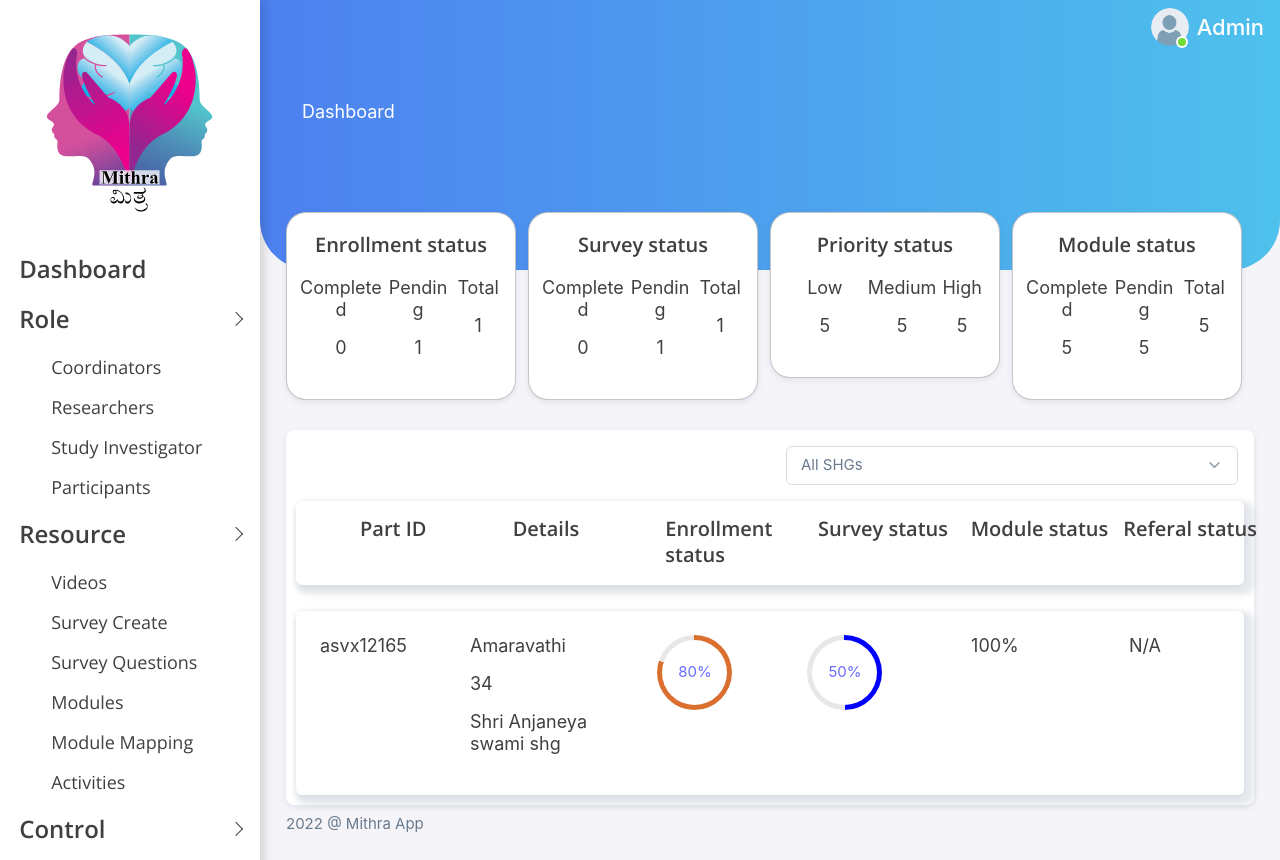
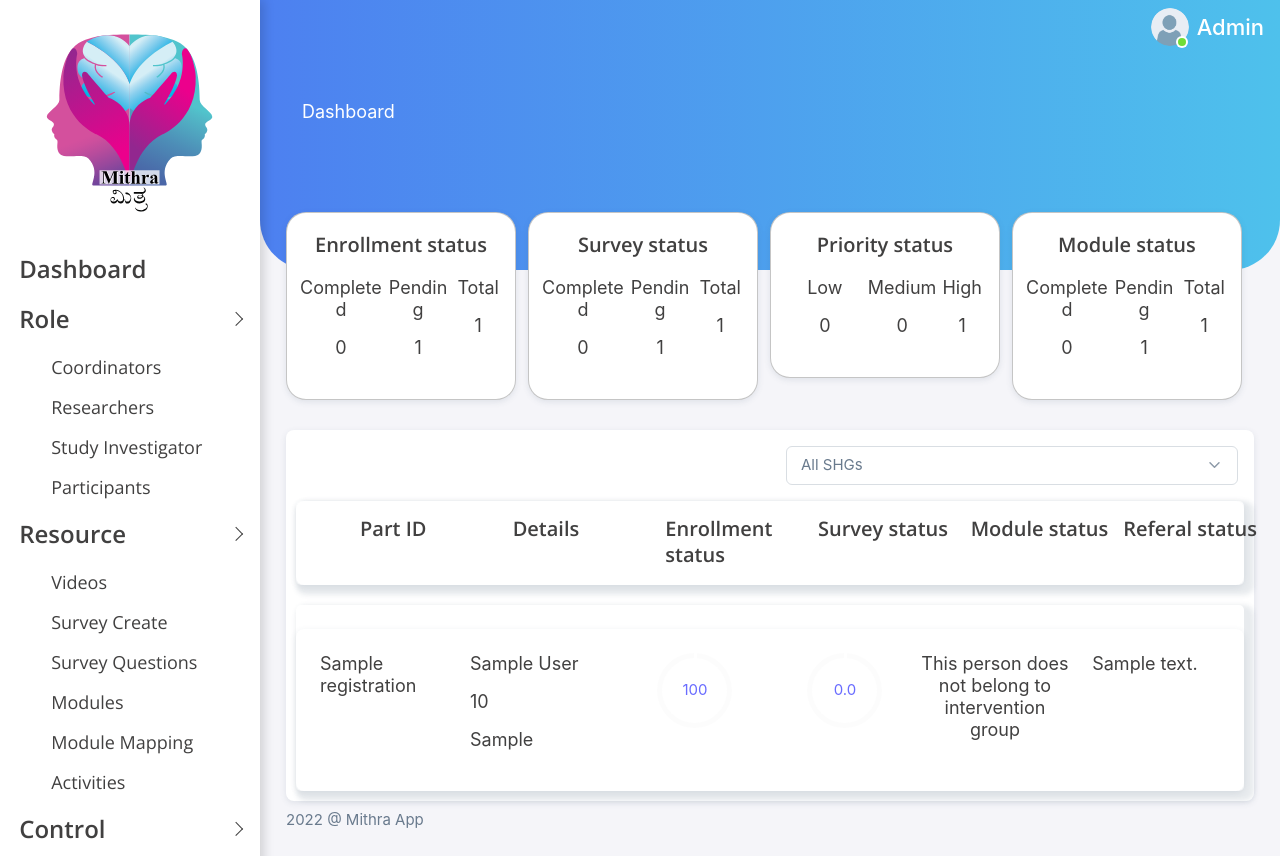
Before and after one commit to ProbePlusDevTeam/Mithra-Flask, a Flask app: page /dashboard in a window 1280 px wide. Run offline with Flask 2, Linux system fonts and the light colour scheme; the visitor is signed in with stand-in values (Sample User, id 1); a database or web service that is not in the repository returns one stand-in record (values such as "Sample title"); data that the repository does not hold is empty; some libraries are stand-ins or nearby versions; some web fonts are replaced.

Commit message:
pranav dashboard participant

```diff
--- a/main.py
+++ b/main.py
@@ -3398,6 +3398,8 @@ def User_list():
             else:
                 print("No priority for this user ==  " + i["user_pri_id"])
 
+        print(user_survey)
+
         return user_survey
     # except:
     #     return "An exception occurred"
--- /dev/null
+++ b/templates/dash.html
@@ -0,0 +1,3 @@
+{% extends 'partial/base.html' %}
+
+{% block title %} Devices {% endblock %}
--- a/templates/dashboard.html
+++ b/templates/dashboard.html
@@ -88,19 +88,19 @@
                                 <div class="col-5">
                                     <div class="flex-column">
                                         <p class="role-loc-sub">Low</p>
-                                        <p class="role-loc-sub">5</p>
+                                        <p class="role-loc-sub">{{priority_status.low}}</p>
                                     </div>
                                 </div>
                                 <div class="col-4">
                                     <div class="flex-column">
                                         <p class="role-loc-sub">Medium</p>
-                                        <p class="role-loc-sub">5</p>
+                                        <p class="role-loc-sub">{{priority_status.medium}}</p>
                                     </div>
                                 </div>
                                 <div class="col-3">
                                     <div class="flex-column">
                                         <p class="role-loc-sub">High</p>
-                                        <p class="role-loc-sub">5</p>
+                                        <p class="role-loc-sub">{{priority_status.high}}</p>
                                     </div>
                                 </div>
                             </div>
@@ -120,19 +120,19 @@
                                 <div class="col-5">
                                     <div class="flex-column">
                                         <p class="role-loc-sub">Completed</p>
-                                        <p class="role-loc-sub">5</p>
+                                        <p class="role-loc-sub">{{module_status.completed}}</p>
                                     </div>
                                 </div>
                                 <div class="col-4">
                                     <div class="flex-column">
                                         <p class="role-loc-sub">Pending</p>
-                                        <p class="role-loc-sub">5</p>
+                                        <p class="role-loc-sub">{{module_status.pending}}</p>
                                     </div>
                                 </div>
                                 <div class="col-3">
                                     <div class="flex-column">
                                         <p class="role-loc-sub">Total</p>
-                                        <p class="role-loc-sub">5</p>
+                                        <p class="role-loc-sub">{{module_status.total}}</p>
                                     </div>
                                 </div>
                             </div>
@@ -195,123 +195,102 @@
                 </div>
             </div>
 
-            <div class="dashboard_inner_card mt-3">
-                <a href="/dashboard_participant">
-                    <div class="card">
+            <div class="dashboard_inner_card">
+                    {% for response in userlist %}
+
+                    <a href='{{ url_for("dashboard_participant", PkId=response["response"]) }}' style="width: fit-content">
+
+                    <div class="card mt-4">
+
                         <div class="row">
+
                             <div class="d-flex ">
                                 <div class="card-body d-flex">
+
                                     <div class="col-2">
                                         <div class="flex-column">
-                                            <h5 class="dashboard_innercard_sub">asvx12165</h5>
+                                            <h5 class="dashboard_innercard_sub">{{responses[response].part_id}}</h5>
                                         </div>
                                     </div>
 
                                     <div class="col-2">
                                         <div class="flex-column">
-                                            <h5 class="dashboard_innercard_sub">Amaravathi</h5>
-                                            <h5 class="dashboard_innercard_sub">34</h5>
-                                            <h5 class="dashboard_innercard_sub">Shri Anjaneya swami shg</h5>
+                                            <h5 class="dashboard_innercard_sub">{{responses[response].full_name}}</h5>
+                                            <h5 class="dashboard_innercard_sub">{{responses[response].age}}</h5>
+                                            <h5 class="dashboard_innercard_sub">{{responses[response].shg_associate}}
+                                            </h5>
                                         </div>
                                     </div>
 
                                     <div class="col-2">
                                         <div class="progress_container_enroll">
                                             <div class="circular_progress_enroll">
-                                                <span class="progress_value_enroll"></span>
+                                                <!-- <p>{{responses[response].enroll_percentage}}</p> -->
+                                                <!-- <h5 class="dashboard_innercard_sub">{{responses[response].enroll_percentage}}</h5> -->
+
+
+                                                <!-- window ['progress_start_value'] = 80
+                                                console.log(progress_start_value) -->
+
+                                                <span class="progress_value_enroll">{{responses[response].enroll_percentage}}</span>
+                                                <!-- <script>
+                                                    window ['progress_start_value'] = 80
+                                                    document.querySelector(".progress_value_enroll").textContent = 80
+                                                    document.querySelector(".circular_progress_enroll").style.background = `conic-gradient(#db6f30 ${progress_start_value * 3.6}deg, #e9e6e6  0deg)`;
+                                                </script> -->
+                                                <!-- <script type="text/javascript">
+                                                    window['countriess']= `{{responses[response].enroll_percentage}}`
+                                                  </script> -->
+                                            </div>
+                                        </div>
+                                    </div>
+
+
+
+
+
+                                    <div class="col-2">
+                                        <div class="progress_container_survey">
+                                            <div class="circular_progress_survey">
+                                                <span class="progress_value_survey">{{responses[response].survey_percentage}}</span>
                                             </div>
                                         </div>
                                     </div>
 
                                     <div class="col-2">
-                                        <div class="progress_container_survey">
-                                            <div class="circular_progress_survey">
-                                                <span class="progress_value_survey"></span>
-                                            </div>
-                                        </div>
-                                    </div>
-                                    <!-- <div class="col-2">
-                                    <div class="progress_card">
-                                        <div class="percent">
-                                          <svg>
-                                            <circle cx="40" cy="40" r="35"></circle>
-                                            <circle cx="40" cy="40" r="35" style="--percent: 80"></circle>
-                                          </svg>
-                                          <div class="number">
-                                            <h3>80 %<span></span></h3>
-                                          </div>
-                                        </div>
-                                      </div>
-                                </div>
-
-                                <div class="col-2">
-                                    <div class="progress_card">
-                                        <div class="percent">
-                                          <svg>
-                                            <circle cx="40" cy="40" r="35"></circle>
-                                            <circle cx="40" cy="40" r="35" style="--percent: 100"></circle>
-                                          </svg>
-                                          <div class="number">
-                                            <h3>100 %<span></span></h3>
-                                          </div>
-                                        </div>
-                                      </div>
-                                </div> -->
-
-                                    <div class="col-2">
                                         <div class="flex-column">
-                                            <h5 class="dashboard_innercard_sub text-center">100%</h5>
+                                            <h5 class="dashboard_innercard_sub text-center">{{responses[response].module_status}}</h5>
                                         </div>
                                     </div>
 
                                     <div class="col-2">
                                         <div class="flex-column">
-                                            <h5 class="dashboard_innercard_sub text-center">N/A</h5>
+                                            <h5 class="dashboard_innercard_sub text-center">{{responses[response].refer_status}}</h5>
                                         </div>
                                     </div>
+
                                 </div>
                             </div>
+
+
+
+
+
+
                         </div>
+
                     </div>
+                    <!-- <hr/> -->
                 </a>
+
+                    {% endfor %}
+
             </div>
         </div>
     </div>
 
-    <script>
-        let circular_progress = document.querySelector(".circular_progress_enroll")
-        let progress_value = document.querySelector(".progress_value_enroll")
+    <!-- <script src="http://ajax.googleapis.com/ajax/libs/dojo/1.9.1/dojo/dojo.js" data-dojo-config="async: true"></script> -->
 
-        let progress_start_value = 0
-        let progress_end_value = 80
-        let speed = 20
-
-        let progress = setInterval(() => {
-            progress_start_value++;
-            progress_value.textContent = `${progress_start_value}%`;
-            circular_progress.style.background = `conic-gradient(#db6f30 ${progress_start_value * 3.6}deg, #e9e6e6  0deg)`;
-            if (progress_start_value == progress_end_value) {
-                clearInterval(progress)
-            }
-        }, speed)
-
-        let circular_progress_survey = document.querySelector(".circular_progress_survey")
-        let progress_value_survey = document.querySelector(".progress_value_survey")
-
-        let progress_start_value_survey = 0
-        let progress_end_value_survey = 50
-        let speed_survey = 20
-
-        let progress_survey = setInterval(() => {
-            progress_start_value_survey++;
-            progress_value_survey.textContent = `${progress_start_value_survey}%`;
-            circular_progress_survey.style.background = `conic-gradient(blue ${progress_start_value_survey * 3.6}deg, #e9e6e6  0deg)`;
-            if (progress_start_value_survey == progress_end_value_survey) {
-                clearInterval(progress_survey)
-            }
-        }, speed_survey)
-
-    </script>
 </div>
 
 
```
Also changed, not shown: static/assets/js/dashboard.js (added, +26 -0 lines).
